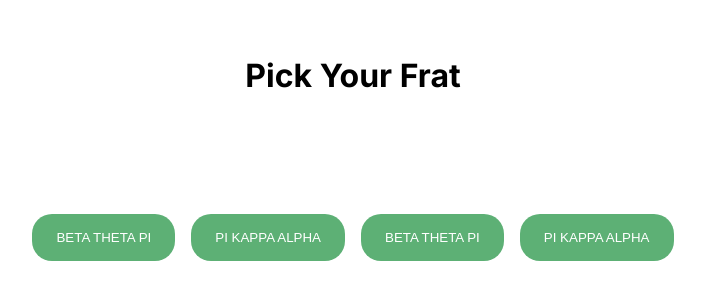
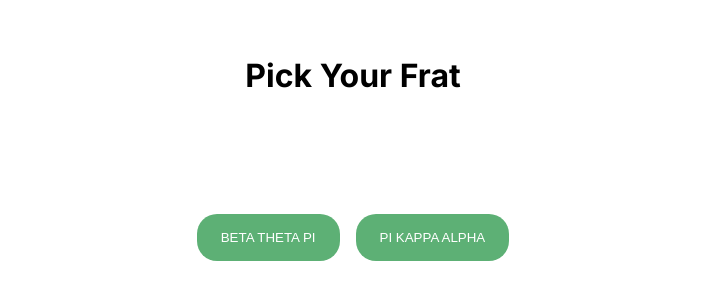
Before and after one commit to pmiller19/pwa-pay-tracker, a React (Create React App) app: page / in a window 1280 px wide. Shown: the top 300 px of the page, without its empty margins (287-992 px from the left). Built offline with nearby package versions, Linux system fonts and the light colour scheme.

Commit message:
fixing to take screenshots

```diff
--- a/src/pages/home.js
+++ b/src/pages/home.js
@@ -19,12 +19,12 @@
             <Link to='/login'>
               <button className='primary-button'>Pi Kappa Alpha</button>
             </Link>
-            <Link to='/login'>
+            {/* <Link to='/login'>
               <button className='primary-button'>Beta Theta Pi</button>
             </Link>
             <Link to='/login'>
               <button className='primary-button'>Pi Kappa Alpha</button>
-            </Link>
+            </Link> */}
           </div>
         </div>
       </div>
```
